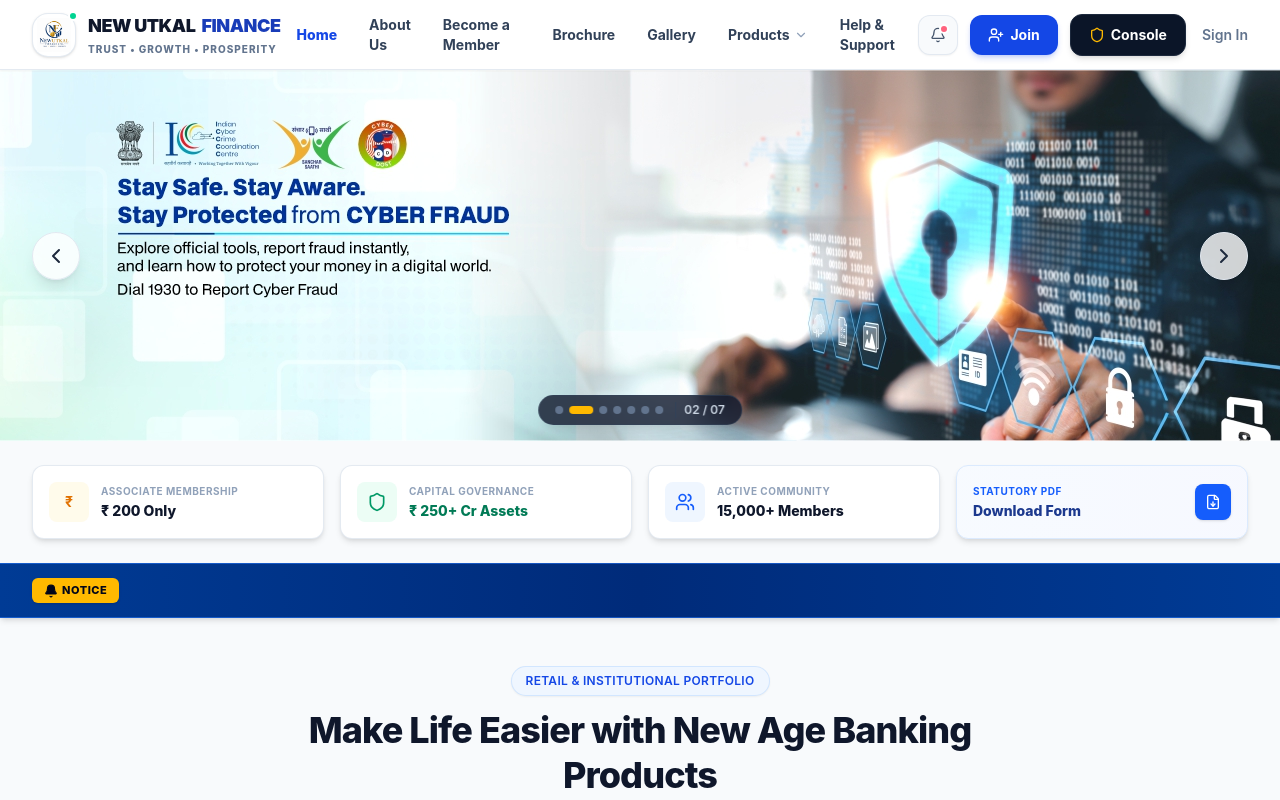
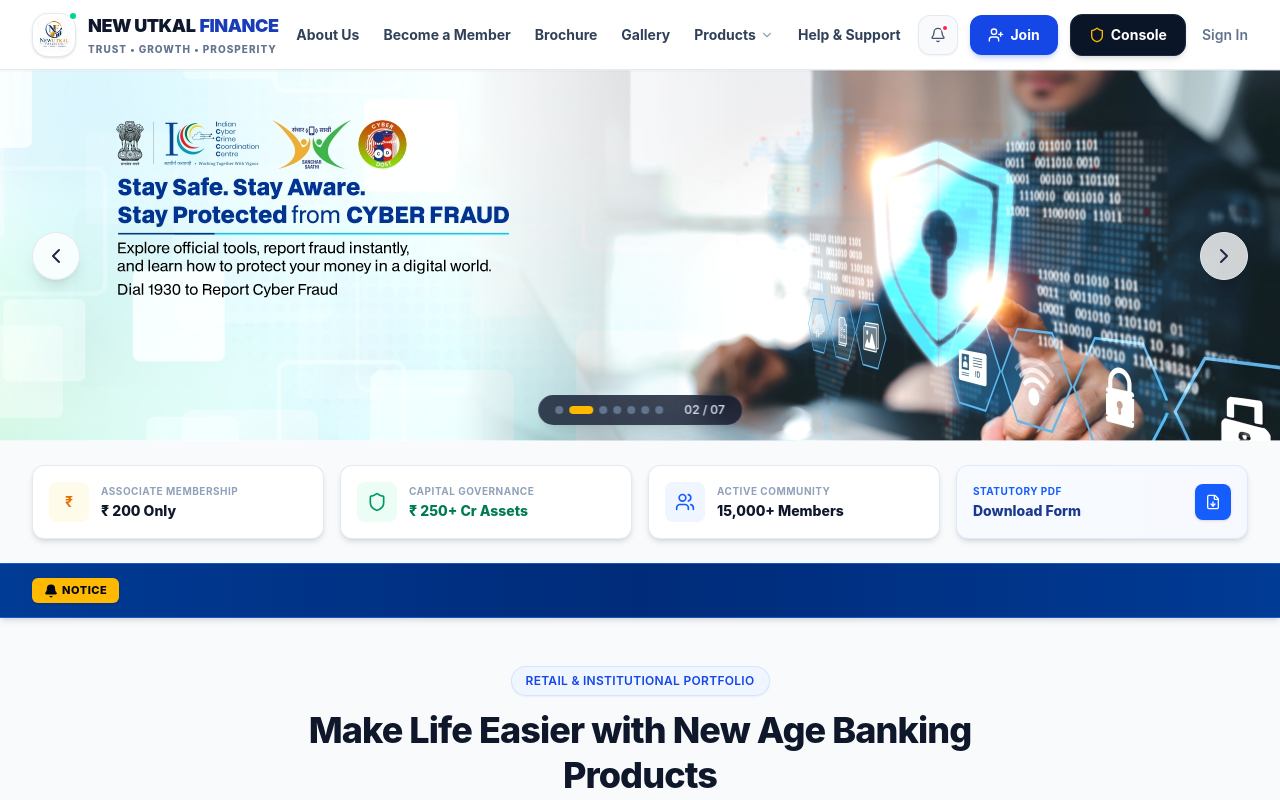
Before and after one commit to malati23/utkal-finance, a React (Vite) app: page / in a window 1280 px wide. Shown: the top 800 px of the page. Built offline with nearby package versions, Linux system fonts and the light colour scheme.

Commit message:
Fix navbar layout, prevent text wrapping with whitespace-nowrap, add product icons and clean responsive breakpoints

```diff
--- a/src/components/Navbar.jsx
+++ b/src/components/Navbar.jsx
@@ -6,9 +6,11 @@
   Shield,
   Bell,
   UserPlus,
-  LogOut,
   ChevronRight,
   ChevronDown,
+  Landmark,
+  Building2,
+  ShieldCheck,
 } from 'lucide-react';
 import { useAuth } from '../hooks/useAuth';
 import brandLogo from '../assets/image copy 7.png';
@@ -23,9 +25,27 @@
   const { user, isAuthenticated, logout } = useAuth();
 
   const productItems = [
-    { name: 'Finance', path: '/finance' },
-    { name: 'Real Estate', path: '/real-estate' },
-    { name: 'Insurance', path: '/insurance' },
+    {
+      name: 'Finance',
+      path: '/finance',
+      description: 'Deposits, Micro-credit & Savings',
+      icon: Landmark,
+      color: 'text-blue-600 bg-blue-50',
+    },
+    {
+      name: 'Real Estate',
+      path: '/real-estate',
+      description: 'Commercial & Property Investments',
+      icon: Building2,
+      color: 'text-amber-600 bg-amber-50',
+    },
+    {
+      name: 'Insurance',
+      path: '/insurance',
+      description: 'Life, Medical & Enterprise Cover',
+      icon: ShieldCheck,
+      color: 'text-emerald-600 bg-emerald-50',
+    },
   ];
 
   const isActive = (path) => {
@@ -48,13 +68,13 @@
 
   return (
     <header className="sticky top-0 z-40 bg-white/98 backdrop-blur-md border-b border-slate-200/90 shadow-xs font-sans select-none">
-      {/* Main Navbar */}
-      <div className="max-w-7xl mx-auto px-4 sm:px-6 lg:px-8 py-3 flex items-center justify-between gap-4">
+      {/* Main Navbar Container */}
+      <div className="max-w-7xl mx-auto px-4 sm:px-6 lg:px-8 py-2.5 sm:py-3 flex items-center justify-between gap-3 sm:gap-4">
 
         {/* Left: Brand Logo & Title */}
-        <Link to="/" className="flex items-center gap-3 shrink-0 group">
+        <Link to="/" className="flex items-center gap-2.5 sm:gap-3 shrink-0 group">
           <div className="relative">
-            <div className="w-11 h-11 rounded-2xl bg-white border border-slate-200/90 p-1 shadow-sm flex items-center justify-center overflow-hidden group-hover:shadow-md transition-shadow">
+            <div className="w-10 h-10 sm:w-11 sm:h-11 rounded-2xl bg-white border border-slate-200/90 p-1 shadow-sm flex items-center justify-center overflow-hidden group-hover:shadow-md transition-shadow">
               <img
                 src={brandLogo}
                 alt="New Utkal Finance Emblem"
@@ -65,35 +85,26 @@
             <span className="w-2.5 h-2.5 rounded-full bg-emerald-400 border-2 border-white absolute -top-0.5 -right-0.5" />
           </div>
 
-          <div>
-            <div className="flex items-center gap-1.5 leading-none">
-              <span className="text-base sm:text-lg font-black text-slate-900 tracking-tight">
+          <div className="shrink-0">
+            <div className="flex items-center gap-1 leading-none">
+              <span className="text-sm sm:text-base xl:text-lg font-black text-slate-900 tracking-tight whitespace-nowrap">
                 NEW UTKAL
               </span>
-              <span className="text-base sm:text-lg font-black text-blue-800 tracking-tight">
+              <span className="text-sm sm:text-base xl:text-lg font-black text-blue-800 tracking-tight whitespace-nowrap">
                 FINANCE
               </span>
             </div>
-            <span className="text-[9px] sm:text-[10px] font-extrabold text-slate-500 tracking-widest uppercase mt-0.5 block">
+            <span className="text-[8px] sm:text-[9px] xl:text-[10px] font-extrabold text-slate-500 tracking-widest uppercase mt-0.5 block whitespace-nowrap">
               TRUST • GROWTH • PROSPERITY
             </span>
           </div>
         </Link>
 
-        {/* Center: Desktop Navigation Links */}
-        <nav className="hidden lg:flex items-center gap-6 xl:gap-8">
-          <Link
-            to="/"
-            className={`text-xs sm:text-sm font-bold transition-colors ${
-              isActive('/') ? 'text-blue-700 font-extrabold' : 'text-slate-700 hover:text-blue-700'
-            }`}
-          >
-            Home
-          </Link>
-
+        {/* Center: Desktop Navigation Links (Visible on XL screens 1150px+) */}
+        <nav className="hidden xl:flex items-center gap-4 xl:gap-6">
           <Link
             to="/about"
-            className={`text-xs sm:text-sm font-bold transition-colors ${
+            className={`text-xs xl:text-sm font-bold transition-colors whitespace-nowrap ${
               isActive('/about') ? 'text-blue-700 font-extrabold' : 'text-slate-700 hover:text-blue-700'
             }`}
           >
@@ -102,7 +113,7 @@
 
           <Link
             to="/register"
-            className={`text-xs sm:text-sm font-bold transition-colors ${
+            className={`text-xs xl:text-sm font-bold transition-colors whitespace-nowrap ${
               isActive('/register') ? 'text-blue-700 font-extrabold' : 'text-slate-700 hover:text-blue-700'
             }`}
           >
@@ -111,7 +122,7 @@
 
           <Link
             to="/brochure"
-            className={`text-xs sm:text-sm font-bold transition-colors ${
+            className={`text-xs xl:text-sm font-bold transition-colors whitespace-nowrap ${
               isActive('/brochure') ? 'text-blue-700 font-extrabold' : 'text-slate-700 hover:text-blue-700'
             }`}
           >
@@ -120,7 +131,7 @@
 
           <Link
             to="/gallery"
-            className={`text-xs sm:text-sm font-bold transition-colors ${
+            className={`text-xs xl:text-sm font-bold transition-colors whitespace-nowrap ${
               isActive('/gallery') ? 'text-blue-700 font-extrabold' : 'text-slate-700 hover:text-blue-700'
             }`}
           >
@@ -137,7 +148,7 @@
             <button
               type="button"
               onClick={() => setDesktopProductsOpen(!desktopProductsOpen)}
-              className={`text-xs sm:text-sm font-bold transition-colors flex items-center gap-1 cursor-pointer py-1 ${
+              className={`text-xs xl:text-sm font-bold transition-colors flex items-center gap-1 cursor-pointer py-1 whitespace-nowrap ${
                 isProductsActive ? 'text-blue-700 font-extrabold' : 'text-slate-700 hover:text-blue-700'
               }`}
             >
@@ -146,34 +157,48 @@
             </button>
 
             {desktopProductsOpen && (
-              <div className="absolute top-full left-0 mt-1 w-52 bg-white rounded-2xl border border-slate-200/90 shadow-xl py-2 z-50 text-left animate-fade-in">
-                <div className="px-3 pb-1.5 mb-1 border-b border-slate-100">
+              <div className="absolute top-full left-0 mt-1.5 w-64 bg-white rounded-2xl border border-slate-200/90 shadow-xl py-2 z-50 text-left animate-fade-in">
+                <div className="px-3.5 pb-2 mb-1.5 border-b border-slate-100">
                   <span className="text-[10px] font-extrabold tracking-widest text-slate-400 uppercase block">
-                    OUR PRODUCTS
+                    OUR FINANCIAL PRODUCTS
                   </span>
                 </div>
-                {productItems.map((prod) => (
+                {productItems.map((prod) => {
+                  const Icon = prod.icon;
+                  const active = isActive(prod.path);
+                  return (
                     <Link
                       key={prod.name}
                       to={prod.path}
                       onClick={() => setDesktopProductsOpen(false)}
-                    className={`flex items-center justify-between px-3.5 py-2.5 rounded-xl text-xs font-bold transition-colors mx-1 ${
-                      isActive(prod.path)
+                      className={`flex items-start gap-3 px-3.5 py-2.5 rounded-xl transition-all mx-1 group ${
+                        active
                           ? 'bg-blue-50 text-blue-700 font-extrabold'
                           : 'text-slate-700 hover:bg-slate-50 hover:text-blue-700'
                       }`}
                     >
-                    <span>{prod.name}</span>
-                    <ChevronRight className="w-3.5 h-3.5 text-slate-400" />
+                      <div className={`p-2 rounded-lg shrink-0 mt-0.5 transition-colors ${prod.color}`}>
+                        <Icon className="w-4 h-4" />
+                      </div>
+                      <div className="flex-1 min-w-0">
+                        <div className="flex items-center justify-between">
+                          <span className="text-xs font-bold leading-snug">{prod.name}</span>
+                          <ChevronRight className="w-3.5 h-3.5 text-slate-400 group-hover:translate-x-0.5 transition-transform" />
+                        </div>
+                        <span className="text-[10px] text-slate-500 font-normal block truncate mt-0.5">
+                          {prod.description}
+                        </span>
+                      </div>
                     </Link>
-                ))}
+                  );
+                })}
               </div>
             )}
           </div>
 
           <Link
             to="/contact"
-            className={`text-xs sm:text-sm font-bold transition-colors ${
+            className={`text-xs xl:text-sm font-bold transition-colors whitespace-nowrap ${
               isActive('/contact') ? 'text-blue-700 font-extrabold' : 'text-slate-700 hover:text-blue-700'
             }`}
           >
@@ -182,33 +207,33 @@
         </nav>
 
         {/* Right: Notification Bell & Action Buttons */}
-        <div className="hidden sm:flex items-center gap-3 shrink-0">
+        <div className="hidden xl:flex items-center gap-2.5 xl:gap-3 shrink-0">
           {/* Bell Notification Button */}
           <button
             type="button"
-            className="relative w-10 h-10 rounded-xl bg-slate-50 border border-slate-200/90 text-slate-700 hover:bg-slate-100 flex items-center justify-center transition-colors shadow-xs"
+            className="relative w-9 h-9 xl:w-10 xl:h-10 rounded-xl bg-slate-50 border border-slate-200/90 text-slate-700 hover:bg-slate-100 flex items-center justify-center transition-colors shadow-xs cursor-pointer"
             title="Notifications"
             onClick={() => alert("No new notifications")}
           >
             <Bell className="w-4 h-4 text-slate-600" />
-            <span className="w-2.5 h-2.5 rounded-full bg-rose-400 border-2 border-white absolute top-2 right-2" />
+            <span className="w-2 h-2 rounded-full bg-rose-500 border-2 border-white absolute top-2 right-2" />
           </button>
 
           {/* Join Button */}
           <Link
             to="/register"
-            className="bg-blue-700 hover:bg-blue-800 text-white font-bold text-xs sm:text-sm px-4.5 py-2.5 rounded-xl shadow-md shadow-blue-700/20 transition-all flex items-center gap-1.5"
+            className="bg-blue-700 hover:bg-blue-800 text-white font-bold text-xs xl:text-sm px-3.5 py-2 xl:px-4.5 xl:py-2.5 rounded-xl shadow-md shadow-blue-700/20 transition-all flex items-center gap-1.5 whitespace-nowrap"
           >
-            <UserPlus className="w-4 h-4" />
+            <UserPlus className="w-3.5 h-3.5 xl:w-4 xl:h-4" />
             <span>Join</span>
           </Link>
 
           {/* Console Button */}
           <Link
             to="/admin"
-            className="bg-[#0B1528] hover:bg-slate-900 text-white font-bold text-xs sm:text-sm px-4.5 py-2.5 rounded-xl shadow-md transition-all flex items-center gap-1.5 border border-slate-800"
+            className="bg-[#0B1528] hover:bg-slate-900 text-white font-bold text-xs xl:text-sm px-3.5 py-2 xl:px-4.5 xl:py-2.5 rounded-xl shadow-md transition-all flex items-center gap-1.5 border border-slate-800 whitespace-nowrap"
           >
-            <Shield className="w-4 h-4 text-amber-400" />
+            <Shield className="w-3.5 h-3.5 xl:w-4 xl:h-4 text-amber-400" />
             <span>Console</span>
           </Link>
 
@@ -216,25 +241,25 @@
           {isAuthenticated ? (
             <button
               onClick={logout}
-              className="text-xs sm:text-sm font-semibold text-slate-500 hover:text-red-600 transition-colors ml-1 cursor-pointer"
+              className="text-xs xl:text-sm font-semibold text-slate-500 hover:text-red-600 transition-colors ml-1 cursor-pointer whitespace-nowrap"
             >
               Sign Out
             </button>
           ) : (
             <Link
               to="/login"
-              className="text-xs sm:text-sm font-semibold text-slate-500 hover:text-slate-800 transition-colors ml-1"
+              className="text-xs xl:text-sm font-semibold text-slate-500 hover:text-slate-800 transition-colors ml-1 whitespace-nowrap"
             >
               Sign In
             </Link>
           )}
         </div>
 
-        {/* Mobile menu toggle */}
+        {/* Mobile / Tablet menu toggle (visible below XL breakpoint) */}
         <button
           type="button"
           onClick={() => setMobileMenuOpen(!mobileMenuOpen)}
-          className="lg:hidden p-2 rounded-xl text-slate-700 hover:bg-slate-100 focus:outline-none cursor-pointer"
+          className="xl:hidden p-2 rounded-xl text-slate-700 hover:bg-slate-100 focus:outline-none cursor-pointer"
           aria-label="Toggle menu"
         >
           {mobileMenuOpen ? <X className="w-6 h-6" /> : <Menu className="w-6 h-6" />}
@@ -243,19 +268,8 @@
 
       {/* Mobile Navigation Drawer */}
       {mobileMenuOpen && (
-        <div className="lg:hidden bg-white border-t border-slate-200 px-4 pt-3 pb-6 space-y-3 shadow-xl animate-fade-in text-left">
+        <div className="xl:hidden bg-white border-t border-slate-200 px-4 pt-3 pb-6 space-y-3 shadow-xl animate-fade-in text-left">
           <nav className="flex flex-col gap-1">
-            <Link
-              to="/"
-              onClick={() => setMobileMenuOpen(false)}
-              className={`flex items-center justify-between px-4 py-3 rounded-xl text-sm font-bold ${
-                isActive('/') ? 'bg-blue-50 text-blue-700' : 'text-slate-700 hover:bg-slate-50'
-              }`}
-            >
-              <span>Home</span>
-              <ChevronRight className="w-4 h-4 text-slate-400" />
-            </Link>
-
             <Link
               to="/about"
               onClick={() => setMobileMenuOpen(false)}
@@ -319,10 +333,13 @@
                 />
               </button>
 
-              {/* Accordion Submenu Items */}
+              {/* Accordion Submenu Items with Icons */}
               {mobileProductsOpen && (
-                <div className="ml-3 mt-1 pl-3 border-l-2 border-blue-200 space-y-1 py-1">
-                  {productItems.map((item) => (
+                <div className="ml-3 mt-1 pl-3 border-l-2 border-blue-200 space-y-1.5 py-1">
+                  {productItems.map((item) => {
+                    const Icon = item.icon;
+                    const active = isActive(item.path);
+                    return (
                       <Link
                         key={item.name}
                         to={item.path}
@@ -330,16 +347,21 @@
                           setMobileMenuOpen(false);
                           setMobileProductsOpen(false);
                         }}
-                      className={`flex items-center gap-2 px-3.5 py-2.5 rounded-xl text-xs font-bold transition-colors ${
-                        isActive(item.path)
+                        className={`flex items-center justify-between px-3.5 py-2.5 rounded-xl text-xs font-bold transition-colors ${
+                          active
                             ? 'bg-blue-600 text-white shadow-xs'
                             : 'text-slate-700 hover:bg-blue-50 hover:text-blue-700'
                         }`}
                       >
-                      <span className="text-blue-500 font-extrabold text-sm">›</span>
+                        <div className="flex items-center gap-2.5">
+                          <span className={active ? 'text-white' : 'text-blue-500 font-extrabold text-sm'}>›</span>
+                          <Icon className={`w-4 h-4 ${active ? 'text-white' : 'text-blue-600'}`} />
                           <span>{item.name}</span>
+                        </div>
+                        <ChevronRight className={`w-3.5 h-3.5 ${active ? 'text-white' : 'text-slate-400'}`} />
                       </Link>
-                  ))}
+                    );
+                  })}
                 </div>
               )}
             </div>
```
Lines whose indentation alone changed are shown as unchanged.
